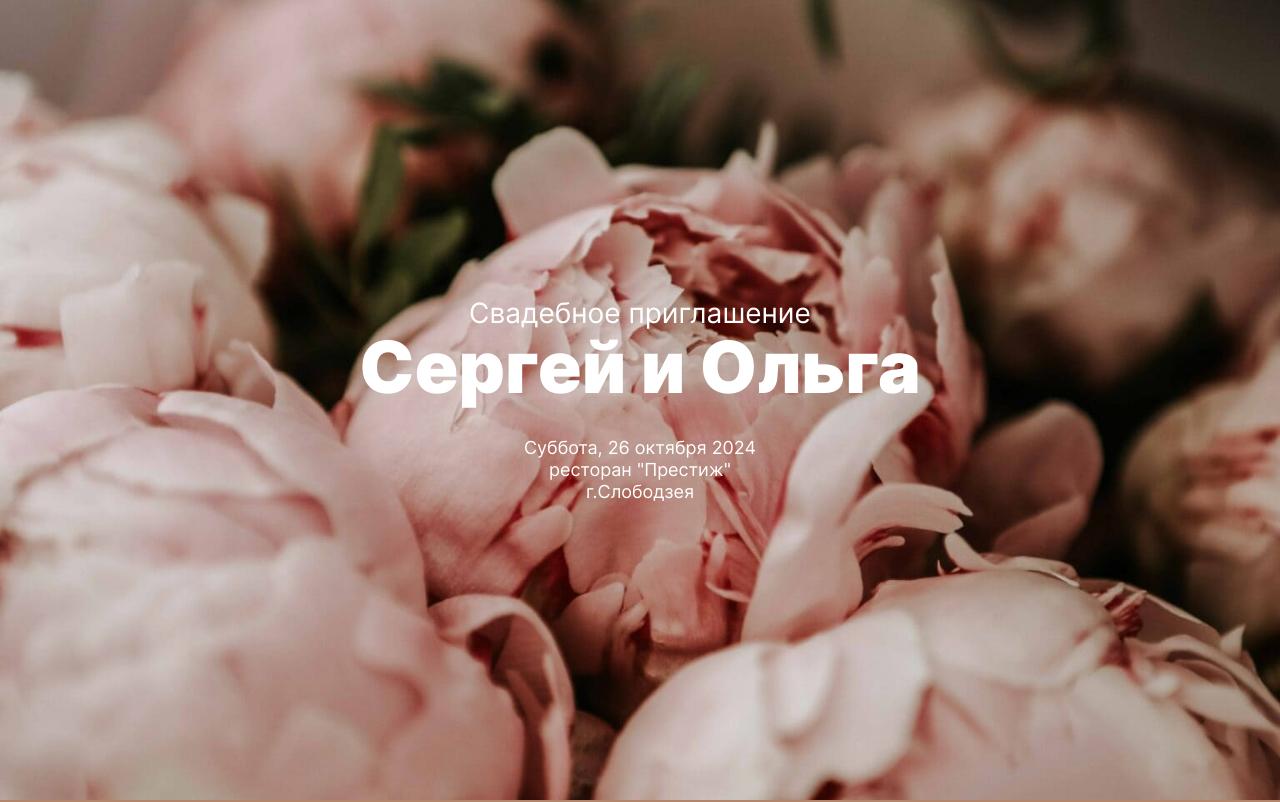
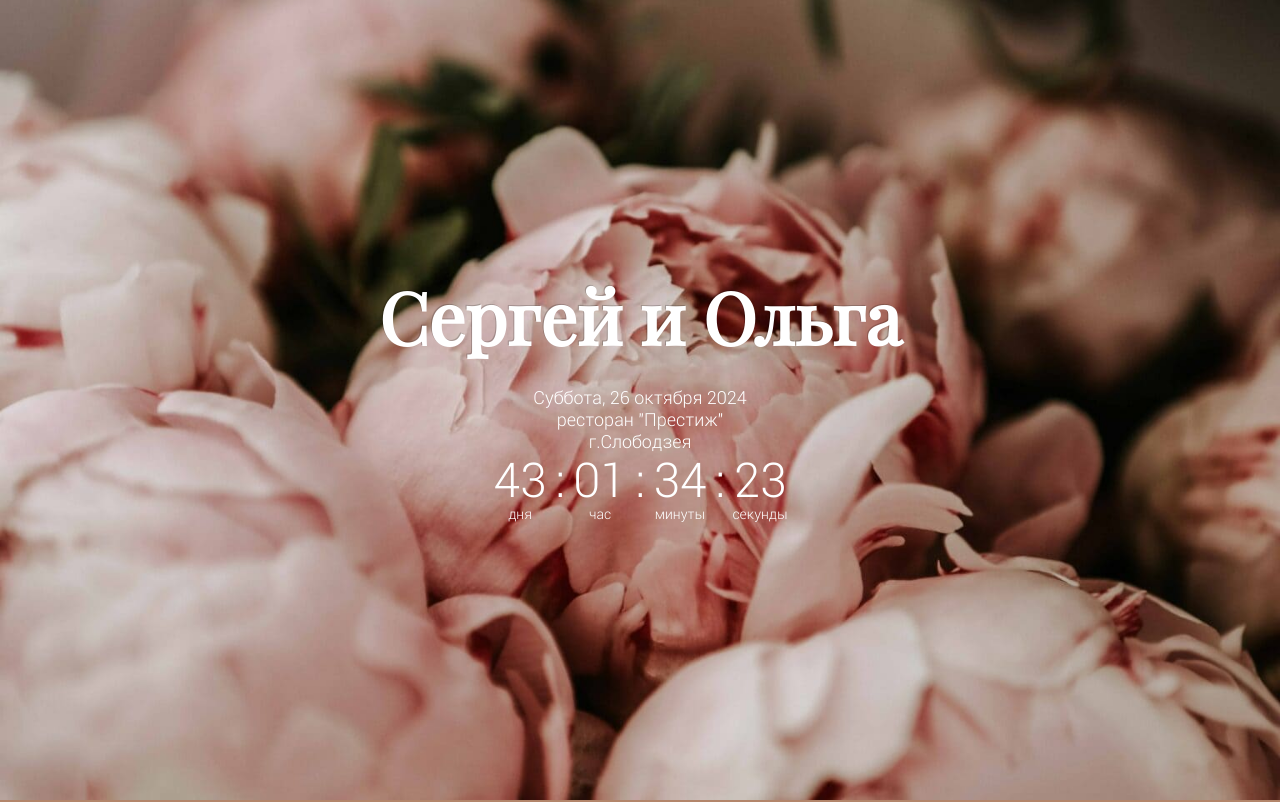
Before and after one commit to itsistcat/wedding, a plain HTML site: page index.html in a window 1280 px wide. Shown: the top 802 px of the page. Drawn offline with Linux system fonts and the light colour scheme.

Commit message:
fix: timer

```diff
--- a/blocks/cover/__title/cover__title.css
+++ b/blocks/cover/__title/cover__title.css
@@ -4,11 +4,14 @@
     /* max-width: 560px; */
     margin: 0;
     margin-bottom: 32px;
-    /* Шрифты */
-    font-weight: 900;
+    /* Шрифты
+        font-weight: 900;
+    */
+    font-family: 'Playfair';
     font-size: 72px;
     line-height: 76px;
     text-align: center;
+    filter: drop-shadow(rgba(0, 0, 0, 0.2) -1px -1px 0px) drop-shadow(rgba(255, 255, 255, 0) 1px 1px 0px);
   }
 
   @media screen and (max-width: 768px) {
--- a/blocks/otvet/__abs/otvet__abs.css
+++ b/blocks/otvet/__abs/otvet__abs.css
@@ -1,4 +1,5 @@
 .otvet__abs{
+    font-family: 'Roboto';
     font-size: 18px;
     line-height: 1.5;
     text-align: center;
--- a/blocks/page/page.css
+++ b/blocks/page/page.css
@@ -9,7 +9,7 @@
     /* background-color: rgb(179,133,106); */
     color: #FFF;
     /* Шрифт */
-    font-family: "Inter", 'Helvetica Neue', Arial, sans-serif;
+    font-family: 'Roboto', 'Inter', 'Helvetica Neue', Arial, sans-serif;
     font-style: normal;
     font-weight: 400;
     text-rendering: optimizeLegibility;
--- /dev/null
+++ b/blocks/timer/__item/timer__item.css
@@ -0,0 +1,22 @@
+.timer__item {
+    position: relative;
+    min-width: 60px;
+    margin-left: 10px;
+    margin-right: 10px;
+    padding-bottom: 15px;
+    text-align: center;
+  }
+  .timer__item::before {
+    content: attr(data-title);
+    display: block;
+    position: absolute;
+    left: 50%;
+    bottom: 0;
+    transform: translateX(-50%);
+    font-size: 14px;
+  }
+  .timer__item:not(:last-child)::after {
+    content: ':';
+    position: absolute;
+    right: -15px;
+  }
--- /dev/null
+++ b/blocks/timer/__items/timer__items.css
@@ -0,0 +1,4 @@
+.timer__items {
+    display: flex;
+    font-size: 48px;
+  }
--- /dev/null
+++ b/blocks/timer/timer.css
@@ -0,0 +1,3 @@
+.timer{
+    margin-top: 50px;
+}
--- a/fonts/fonts.css
+++ b/fonts/fonts.css
@@ -24,3 +24,19 @@
     src: url(./Inter/Inter-Black.woff2) format("woff2"),
          url(./Inter/Inter-Black.woff) format("woff");
   }
+
+  @font-face {
+     font-family: 'Playfair';
+     font-style:  normal;
+     font-weight: 400;
+     font-display: swap;
+     src: url(./Playfair/PlayfairDisplay-Regular.woff) format("woff"),
+   }
+
+   @font-face {
+     font-family: 'Roboto';
+     font-style:  normal;
+     font-weight: 400;
+     font-display: swap;
+     src: url(./Roboto/Roboto-Light-webfont.woff) format("woff"),
+   }
--- a/index.html
+++ b/index.html
@@ -36,8 +36,6 @@
     <!-- Начальное изображение -->
     <section class="cover" id="home">
         <a class="cover__pic">
-            <p class="cover__pretitle"> Свадебное приглашение
-            </p>
             <h2 class="cover__title">Сергей и Ольга</h2>
             <p class="cover__subtitle">
                 Суббота, 26 октября 2024
@@ -46,6 +44,14 @@
                 <br>
                 г.Слободзея
             </p>
+            <div class="timer">
+                <div class="timer__items">
+                  <div class="timer__item timer__days">00</div>
+                  <div class="timer__item timer__hours">00</div>
+                  <div class="timer__item timer__minutes">00</div>
+                  <div class="timer__item timer__seconds">00</div>
+                </div>
+              </div>
         </a>
     </section>
 
@@ -89,7 +95,7 @@
             <a class="rsvp__subtitle">
                 <p class="rsvp__abs">Пожалуйста, подтвердите или отклоните участие.</p>
                 <p class="rsvpt__abs">Мы стараемся сделать праздник незабываемым, поэтому будем рады, если вы
-                    подтвердите свое присутствие в ближайшее время.</p>
+                    подтвердите своё присутствие до 12 октября 2024г.</p>
             </a>
             <div class="rsvp__btns">
                 <a class="rsvp__btn" href="https://t.me/hesperus21" target="_blank">
@@ -259,6 +265,7 @@
         <p class="footer__subtitle"> @itsistcat
         </p>
     </footer>
+    <script src="scripts/index.js"></script>
 </body>
 
 </html>
--- a/pages/index.css
+++ b/pages/index.css
@@ -61,6 +61,9 @@
 @import url(../blocks/coverend/coverend.css);
 
 @import url(../blocks/video/video.css);
+
+@import url(../blocks/timer/__item/timer__item.css);
+@import url(../blocks/timer/__items/timer__items.css);
 @import url(../);
 @import url(../);
 @import url(../);
@@ -89,5 +92,3 @@
 @import url(../);
 @import url(../);
 @import url(../);
-@import url(../);
-@import url(../);
--- /dev/null
+++ b/scripts/index.js
@@ -0,0 +1,40 @@
+console.log('Привет, мир!');
+
+document.addEventListener('DOMContentLoaded', function() {
+    // конечная дата, например 1 июля 2021
+    const deadline = new Date("Oct 26, 2024 15:59:59").getTime();
+    // id таймера
+    let timerId = null;
+    // склонение числительных
+    function declensionNum(num, words) {
+      return words[(num % 100 > 4 && num % 100 < 20) ? 2 : [2, 0, 1, 1, 1, 2][(num % 10 < 5) ? num % 10 : 5]];
+    }
+    // вычисляем разницу дат и устанавливаем оставшееся времени в качестве содержимого элементов
+    function countdownTimer() {
+      const diff = deadline - new Date();
+      if (diff <= 0) {
+        clearInterval(timerId);
+      }
+      const days = diff > 0 ? Math.floor(diff / 1000 / 60 / 60 / 24) : 0;
+      const hours = diff > 0 ? Math.floor(diff / 1000 / 60 / 60) % 24 : 0;
+      const minutes = diff > 0 ? Math.floor(diff / 1000 / 60) % 60 : 0;
+      const seconds = diff > 0 ? Math.floor(diff / 1000) % 60 : 0;
+      $days.textContent = days < 10 ? '0' + days : days;
+      $hours.textContent = hours < 10 ? '0' + hours : hours;
+      $minutes.textContent = minutes < 10 ? '0' + minutes : minutes;
+      $seconds.textContent = seconds < 10 ? '0' + seconds : seconds;
+      $days.dataset.title = declensionNum(days, ['день', 'дня', 'дней']);
+      $hours.dataset.title = declensionNum(hours, ['час', 'часа', 'часов']);
+      $minutes.dataset.title = declensionNum(minutes, ['минута', 'минуты', 'минут']);
+      $seconds.dataset.title = declensionNum(seconds, ['секунда', 'секунды', 'секунд']);
+    }
+    // получаем элементы, содержащие компоненты даты
+    const $days = document.querySelector('.timer__days');
+    const $hours = document.querySelector('.timer__hours');
+    const $minutes = document.querySelector('.timer__minutes');
+    const $seconds = document.querySelector('.timer__seconds');
+    // вызываем функцию countdownTimer
+    countdownTimer();
+    // вызываем функцию countdownTimer каждую секунду
+    timerId = setInterval(countdownTimer, 1000);
+  });
```
Also changed, not shown: blocks/cover/cover.css (indentation only), fonts/Playfair/PlayfairDisplay-Regular.ttf (added), fonts/Playfair/PlayfairDisplay-Regular.woff (added), fonts/Roboto/Roboto-Light-webfont.woff (added), fonts/Roboto/Roboto-Light.ttf (added).
